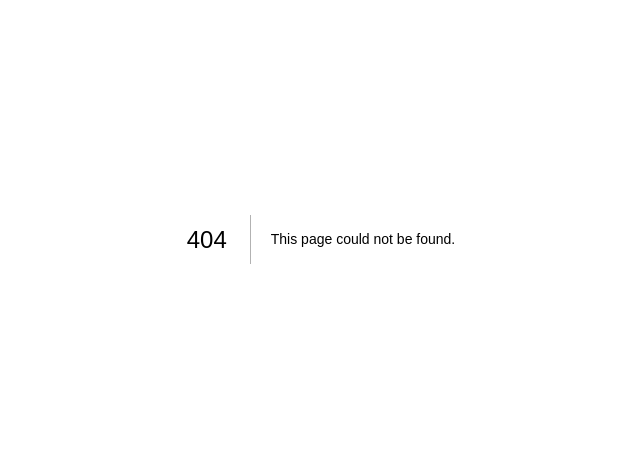
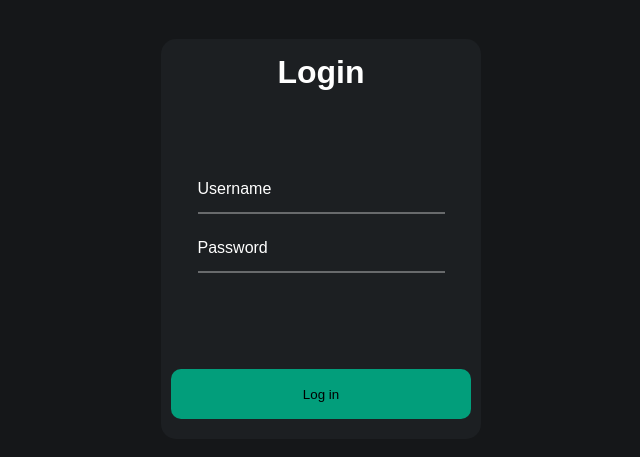
Before and after one commit to CreeperG16/tom-website, a Next.js app: page /login in a window 1280 px wide. Before the commit this address had no page. Shown: the part 161-618 px from the top of the page, without its empty margins (319-959 px from the left). Built offline with nearby package versions, Linux system fonts and the light colour scheme.

Commit message:
login page progress

```diff
--- /dev/null
+++ b/pages/login.tsx
@@ -0,0 +1,23 @@
+import { useLocalStorage } from "../util/useLocalStorage";
+
+export default function Login() {
+    const [currentUser, setCurrentUser] = useLocalStorage("current-user", { loggedIn: false, data: {} });
+
+    return (
+        <div className="login-main">
+            <div className="login-box">
+                <h1>Login</h1>
+
+                <div className="input-container">
+                    <input type="text" name="username" id="username" required />
+                    <label>Username</label>
+                </div>
+                <div className="input-container">
+                    <input type="password" name="password" id="password" required />
+                    <label>Password</label>
+                </div>
+                <button className="login-button">Log in</button>
+            </div>
+        </div>
+    );
+}
--- a/styles/globals.css
+++ b/styles/globals.css
@@ -7,6 +7,11 @@
     --black-40: #151719;
     --black-60: #0e1011;
     --black-80: #070808;
+
+    --green-0: #03c59a;
+    --green-20: #029e7b;
+    --green-40: #02765c;
+    --green-60: #014f3e;
 }
 
 * {
@@ -66,6 +71,8 @@ a:hover {
     display: flex;
     align-items: center;
     justify-content: center;
+    width: 100vw;
+    height: 100vh;
 }
 
 .hello {
@@ -75,6 +82,90 @@ a:hover {
     width: 200px;
     height: 100px;
     border-radius: 15px;
-    background-color: #03c59ade;
+    background-color: var(--green-0);
     box-shadow: 5px 5px 15px #ffffff55;
 }
+
+.login-main {
+    display: flex;
+    align-items: center;
+    justify-content: center;
+    width: 100vw;
+    height: 100vh;
+}
+
+.login-box {
+    position: relative;
+    width: 25%;
+    height: 50%;
+    background-color: var(--black-20);
+    border-radius: 15px;
+    display: flex;
+    justify-content: center;
+    align-items: center;
+    flex-direction: column;
+    padding: 20px;
+}
+
+.login-box h1 {
+    position: absolute;
+    top: 15px;
+    margin-top: 0px;
+    margin-bottom: auto;
+}
+
+.login-box .input-container {
+    position: relative;
+    margin-bottom: 25px;
+}
+
+.login-box .input-container input {
+    border: 0;
+    width: 100%;
+    margin-top: 10px;
+    border-bottom: 2px solid #ffffff55;
+    outline: 0;
+    font-size: 1.2rem;
+    color: #ffffff;
+    background: transparent;
+    transition: border-color 0.2s;
+}
+
+.login-box .input-container label {
+    position: absolute;
+    pointer-events: none;
+    user-select: none;
+    top: 0px;
+    left: 0px;
+    font-size: 16px;
+    color: #fff;
+    pointer-events: none;
+    transition: all 150ms cubic-bezier(0.34, 1.56, 0.64, 1);
+}
+
+.login-box .input-container input:focus {
+    border-bottom: 2px solid var(--green-20);
+}
+
+.login-box .input-container input:focus ~ label,
+.login-box .input-container input:valid ~ label {
+    top: -12px;
+    font-size: 12px;
+}
+
+.login-button {
+    position: absolute;
+    bottom: 20px;
+    border: 0;
+    width: 300px;
+    height: 50px;
+    padding: 10px;
+    border-radius: 10px;
+    background-color: var(--green-20);
+    transition: background-color 75ms;
+    color: "#ffffff";
+}
+
+.login-button:active {
+    background-color: var(--green-0);
+}
--- /dev/null
+++ b/util/useLocalStorage.tsx
@@ -0,0 +1,56 @@
+import { useState } from "react";
+
+// export function useLocalStorage<T>(key: string, fallbackValue: T) {
+//     const [value, setValue] = useState(fallbackValue);
+//     useEffect(() => {
+//         const stored = localStorage.getItem(key);
+//         setValue(stored ? JSON.parse(stored) : fallbackValue);
+//     }, [fallbackValue, key]);
+
+//     useEffect(() => {
+//         localStorage.setItem(key, JSON.stringify(value));
+//     }, [key, value]);
+
+//     return [value, setValue] as const;
+// }
+
+export function useLocalStorage<T>(key: string, initialValue: T): [T, (value: T) => void] {
+    // State to store our value
+    // Pass initial state function to useState so logic is only executed once
+    const [storedValue, setStoredValue] = useState(() => {
+        if (typeof window === "undefined") {
+            return initialValue;
+        }
+
+        try {
+            // Get from local storage by key
+            const item = window.localStorage.getItem(key);
+            // Parse stored json or if none return initialValue
+            return item ? JSON.parse(item) : initialValue;
+        } catch (error) {
+            // If error also return initialValue
+            console.log(error);
+            return initialValue;
+        }
+    });
+
+    // Return a wrapped version of useState's setter function that ...
+    // ... persists the new value to localStorage.
+    const setValue = (value: T) => {
+        try {
+            // Allow value to be a function so we have same API as useState
+            const valueToStore = value instanceof Function ? value(storedValue) : value;
+            // Save state
+            setStoredValue(valueToStore);
+            // Save to local storage
+            if (typeof window !== "undefined") {
+                window.localStorage.setItem(key, JSON.stringify(valueToStore));
+            }
+        } catch (error) {
+            // A more advanced implementation would handle the error case
+            console.log(error);
+        }
+    };
+
+    return [storedValue, setValue];
+}
```
Also changed, not shown: pages/index.tsx (+15 -13 lines), styles/style.css (deleted).
